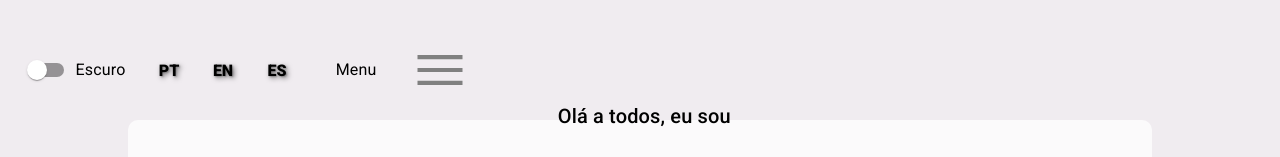
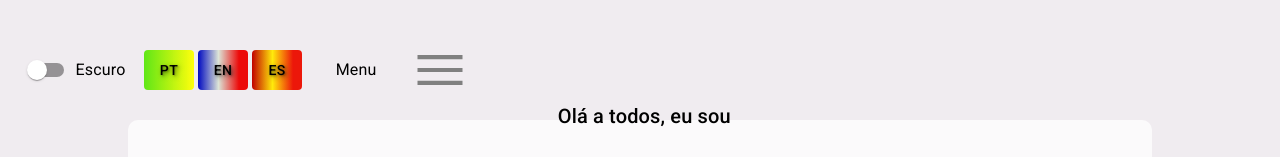
Before and after one commit to lemosdiego/new-portfolio, a Next.js app: page / in a window 1280 px wide. Shown: the top 157 px of the page. Built offline with nearby package versions, Linux system fonts and the light colour scheme.

Commit message:
Ajustes de buttons no menu

```diff
--- a/src/app/components/LanguageSelector/LanguageSelector.js
+++ b/src/app/components/LanguageSelector/LanguageSelector.js
@@ -13,31 +13,31 @@ const LanguageSelector = () => {
   return (
     <Box className={Styles.languageSelector}>
       <Box className={`${Styles.flag} ${Styles.br}`}>
-        <button
+        <Button
           color="inherit"
           className={Styles.p}
           onClick={() => handleLanguageChange("pt")}
         >
           PT
-        </button>
+        </Button>
       </Box>
       <Box className={`${Styles.flag} ${Styles.en}`}>
-        <button
+        <Button
           color="inherit"
           className={Styles.p}
           onClick={() => handleLanguageChange("en")}
         >
           EN
-        </button>
+        </Button>
       </Box>
       <Box className={`${Styles.flag} ${Styles.es}`}>
-        <button
+        <Button
           color="inherit"
           className={Styles.p}
           onClick={() => handleLanguageChange("es")}
         >
           ES
-        </button>
+        </Button>
       </Box>
     </Box>
   );
--- a/src/app/components/LanguageSelector/LanguageSelector.module.css
+++ b/src/app/components/LanguageSelector/LanguageSelector.module.css
@@ -22,25 +22,48 @@
   align-items: center;
   justify-content: center;
   border-radius: 4px;
+  cursor: pointer;
 }
 .p {
-  font-size: 1rem;
+  font-size: 0.8rem;
   font-weight: 900;
   text-shadow: 1px 1px 2px rgba(0, 0, 0, 0.3), 2px 2px 5px rgba(0, 0, 0, 0.5);
-  background: none;
-  border: none;
-  cursor: pointer;
 }
-.p:hover {
-  transform: scale(1.4);
-  font-weight: 700;
-}
-
 .flag img {
   width: 100%;
   height: 100%;
 }
+.br {
+  background: linear-gradient(
+    90deg,
+    rgba(0, 0, 0, 1) 0%,
+    rgba(0, 0, 0, 1) 0%,
+    rgba(95, 230, 23, 1) 0%,
+    rgba(167, 241, 18, 1) 44%,
+    rgba(255, 254, 11, 0.9934348739495799) 100%,
+    rgba(12, 0, 53, 1) 100%
+  );
+}
 
+.en {
+  background: linear-gradient(
+    90deg,
+    rgba(0, 9, 193, 1) 0%,
+    rgba(220, 228, 215, 1) 41%,
+    rgba(236, 10, 10, 1) 82%
+  );
+}
+.es {
+  background: linear-gradient(
+    90deg,
+    rgba(193, 0, 0, 1) 0%,
+    rgba(255, 234, 11, 1) 41%,
+    rgba(236, 23, 10, 1) 82%
+  );
+}
+.flag:hover {
+  background: #00000021;
+}
 @media (min-width: 320px) and (max-width: 480px) {
   .flag {
     width: 30px;
```
